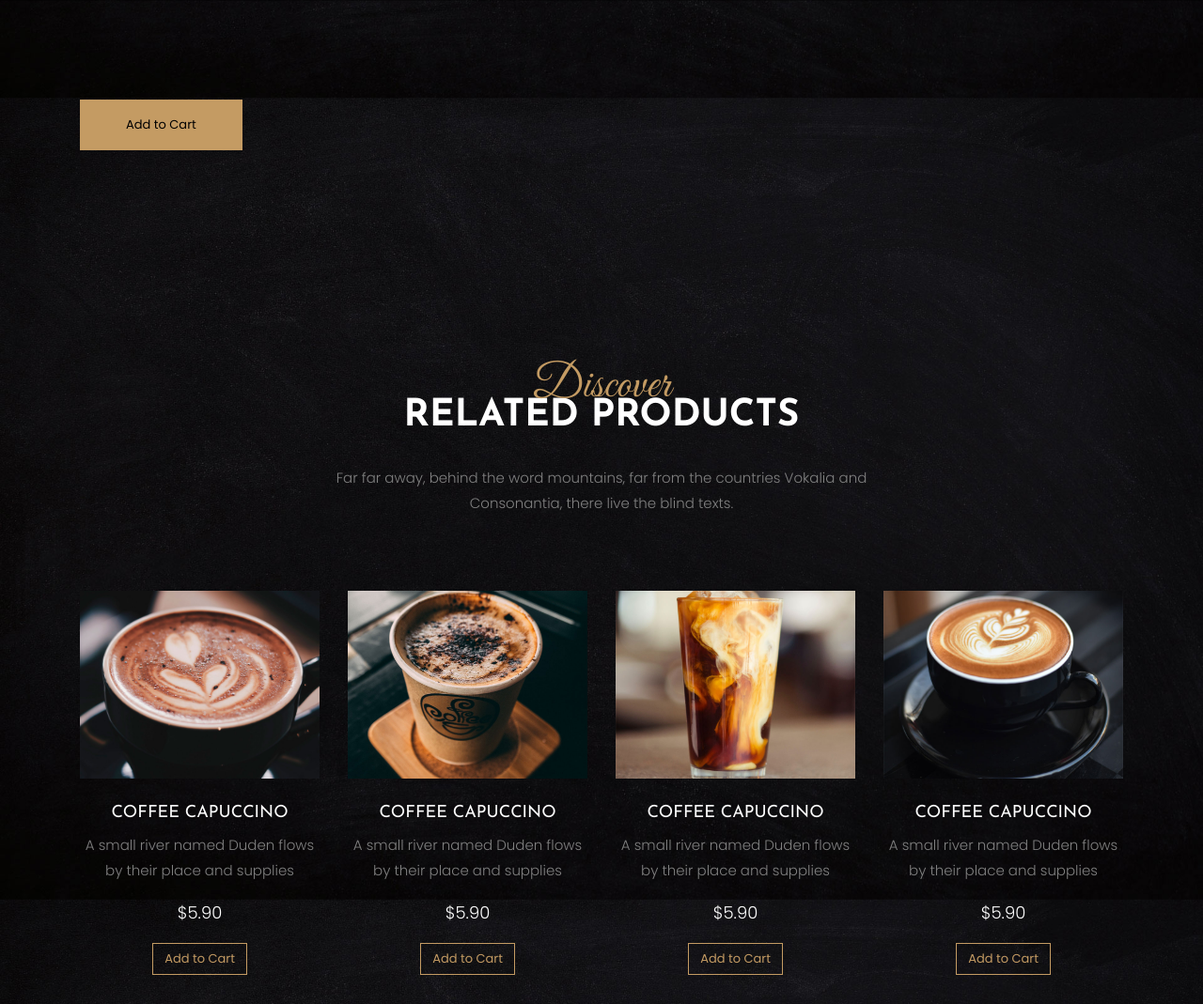
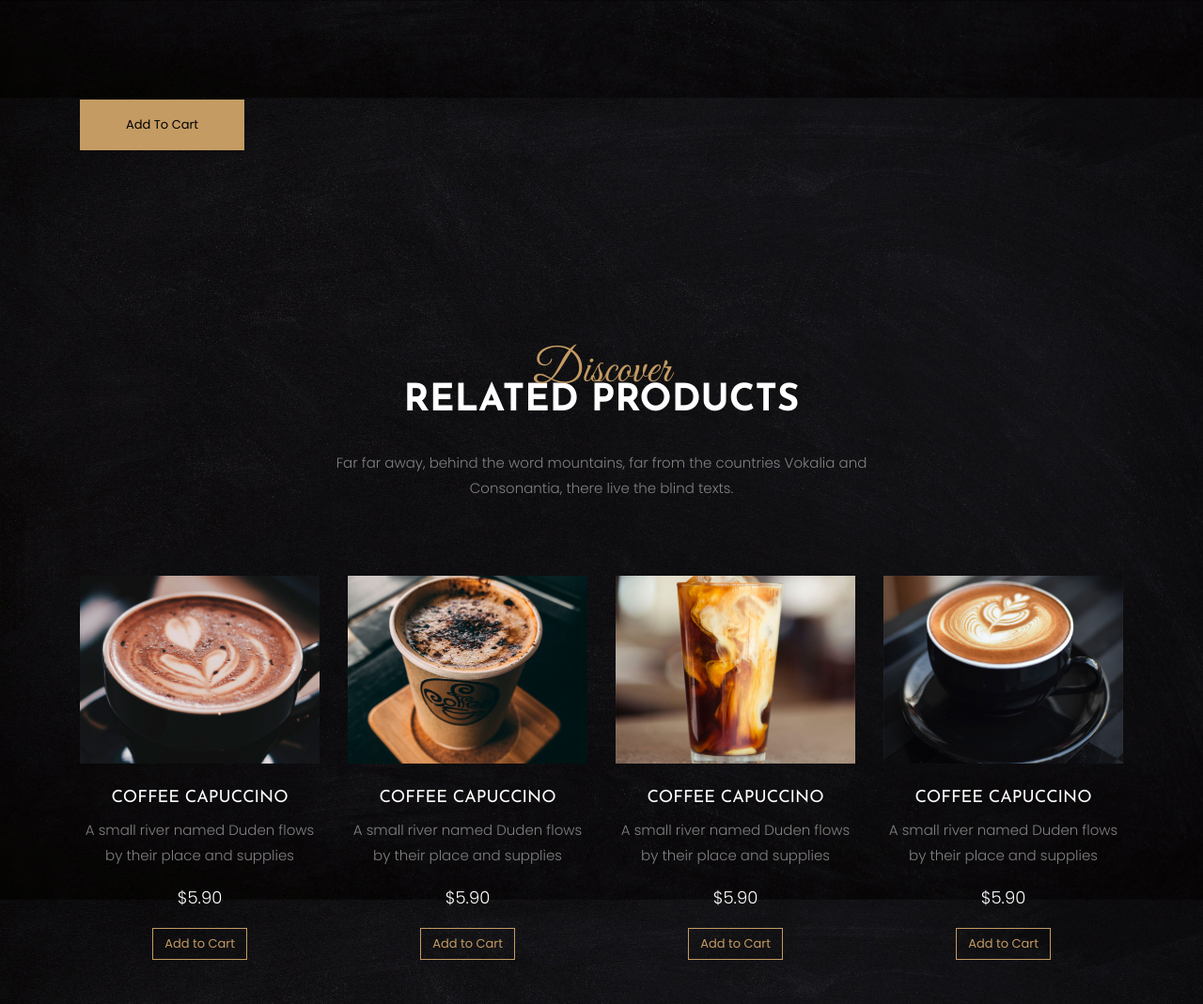
Before and after one commit to rahull0328/coffeeMania, a PHP site: page /pages/product-single.php?id=1 in a window 1280 px wide. Shown: the part 749-1818 px from the top of the page at 94% size. Run offline with PHP 8.4, Linux system fonts and the light colour scheme; data that the repository does not hold is empty; some web fonts are replaced.

Commit message:
Completed API For Add To Cart

```diff
--- a/pages/product-single.php
+++ b/pages/product-single.php
@@ -39,7 +39,7 @@ $data = mysqli_fetch_all($result);
 					<h3><?= $data[$i][1] ?></h3>
 					<p class="price"><span>₹&nbsp;<?= $data[$i][2] ?></span></p>
 					<p><?= $data[$i][3] ?></p>
-					<form method="post" id="addQuantityForm">
+					<form method="GET" id="addQuantityForm">
 						<div class="row mt-4">
 							<div class="w-100"></div>
 							<div class="input-group col-md-6 d-flex mb-3">
@@ -48,18 +48,18 @@ $data = mysqli_fetch_all($result);
 										<i class="icon-minus"></i>
 									</button>
 								</span>
-								<input type="hidden" value="<?= $id ?>" name="productId" id="productId">
 								<input type="text" id="quantity" name="quantity" class="form-control input-number" value="1" min="1" max="100">
+								<input type="text" value="<?= $id ?>" class="form-control input-number" name="productId" id="productId">
 								<span class="input-group-btn ml-2">
 									<button type="button" class="quantity-right-plus btn" data-type="plus" data-field="">
 										<i class="icon-plus"></i>
 									</button>
 								</span>
 							</div>
+							<?php } ?>
+						</div>
+						<input type="submit" value="Add To Cart" class="btn btn-primary py-3 px-5">
 					</form>
-						<?php } ?>
-					</div>
-					<p><a href="<?= urlOf('pages/cart.php') ?>" class="btn btn-primary py-3 px-5">Add to Cart</a></p>
 				</div>
 		</div>
 	</div>
@@ -77,7 +77,7 @@ $data = mysqli_fetch_all($result);
 		<div class="row">
 			<div class="col-md-3">
 				<div class="menu-entry">
-					<a href="#" class="img" style="background-image: url(images/menu-1.jpg);"></a>
+					<a href="#" class="img" style="background-image: url(../assets/images/menu-1.jpg);"></a>
 					<div class="text text-center pt-4">
 						<h3><a href="#">Coffee Capuccino</a></h3>
 						<p>A small river named Duden flows by their place and supplies</p>
@@ -88,7 +88,7 @@ $data = mysqli_fetch_all($result);
 			</div>
 			<div class="col-md-3">
 				<div class="menu-entry">
-					<a href="#" class="img" style="background-image: url(images/menu-2.jpg);"></a>
+					<a href="#" class="img" style="background-image: url(../assets/images/menu-2.jpg);"></a>
 					<div class="text text-center pt-4">
 						<h3><a href="#">Coffee Capuccino</a></h3>
 						<p>A small river named Duden flows by their place and supplies</p>
@@ -99,7 +99,7 @@ $data = mysqli_fetch_all($result);
 			</div>
 			<div class="col-md-3">
 				<div class="menu-entry">
-					<a href="#" class="img" style="background-image: url(images/menu-3.jpg);"></a>
+					<a href="#" class="img" style="background-image: url(../assets/images/menu-3.jpg);"></a>
 					<div class="text text-center pt-4">
 						<h3><a href="#">Coffee Capuccino</a></h3>
 						<p>A small river named Duden flows by their place and supplies</p>
@@ -110,7 +110,7 @@ $data = mysqli_fetch_all($result);
 			</div>
 			<div class="col-md-3">
 				<div class="menu-entry">
-					<a href="#" class="img" style="background-image: url(images/menu-4.jpg);"></a>
+					<a href="#" class="img" style="background-image: url(../assets/images/menu-4.jpg);"></a>
 					<div class="text text-center pt-4">
 						<h3><a href="#">Coffee Capuccino</a></h3>
 						<p>A small river named Duden flows by their place and supplies</p>
@@ -165,26 +165,15 @@ $data = mysqli_fetch_all($result);
 		event.preventDefault();
 
 		let data = {
-			quantitiy: $('#quantity').val(),
+			quantity: $('#quantity').val(),
 			productId: $('#productId').val(),
 		}
 
-		$.ajax({
-			url: "../api/cart/addToCart.php",
-			method: 'POST',
-			data: data,
-			success: function(response){
-				if(response.success == true){
-					alert("Product added to cart successfully!");
-					window.location.href = "./cart.php";
-				} else {
-					alert("Failed Adding Product to cart!");
-				}
-			},
-			error: function(error){
-				alert("Error :" + error.message);
-			}
-		});
+		console.log(data);
+
+		$.get('../api/cart/addToCart.php', data, function(response) {
+            window.location.href = "cart.php";
+        })
 	}
 
 	$("#addQuantityForm").on("submit", addToCart);
```
Also changed, not shown: api/cart/addToCart.php (+4 -9 lines).
